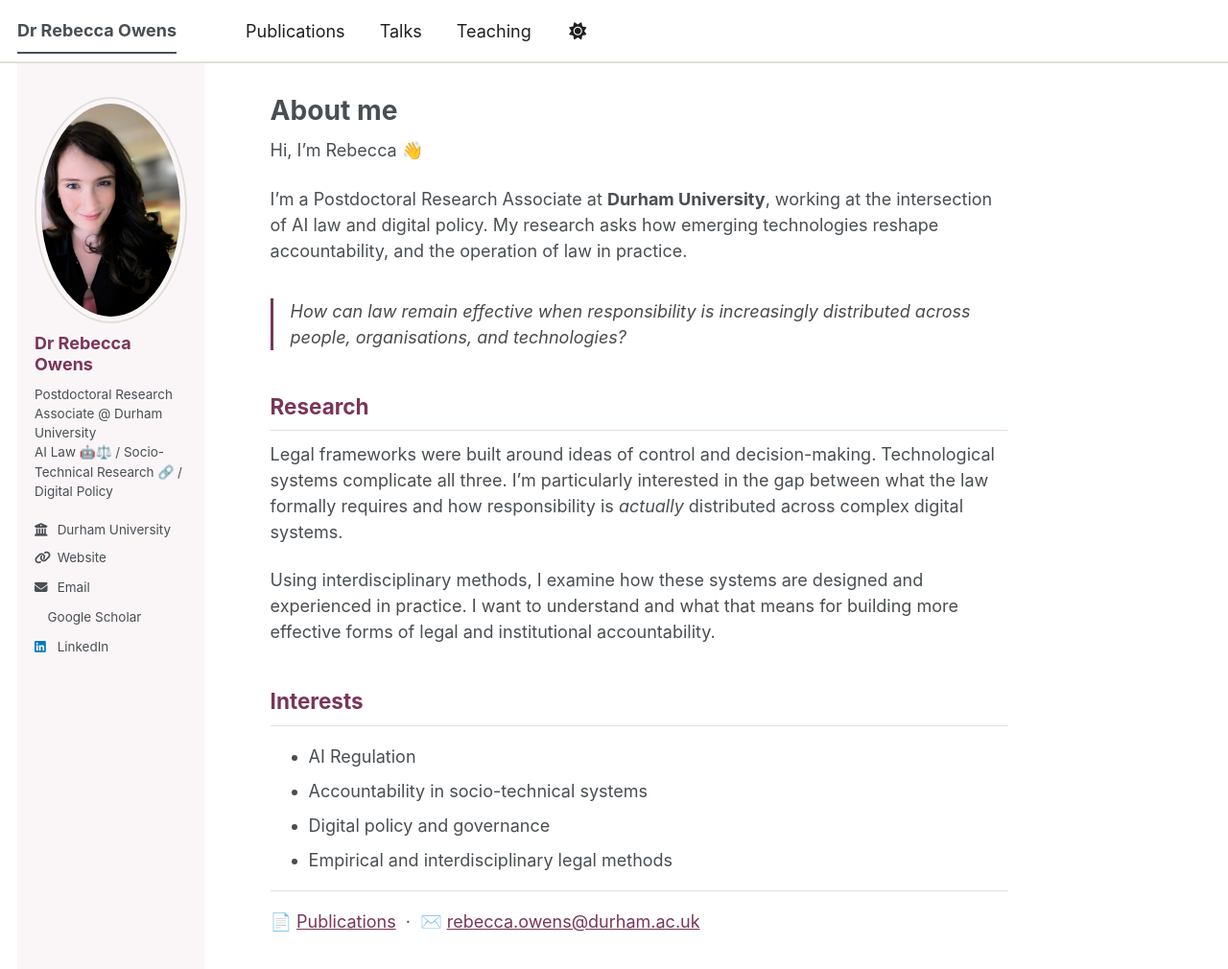
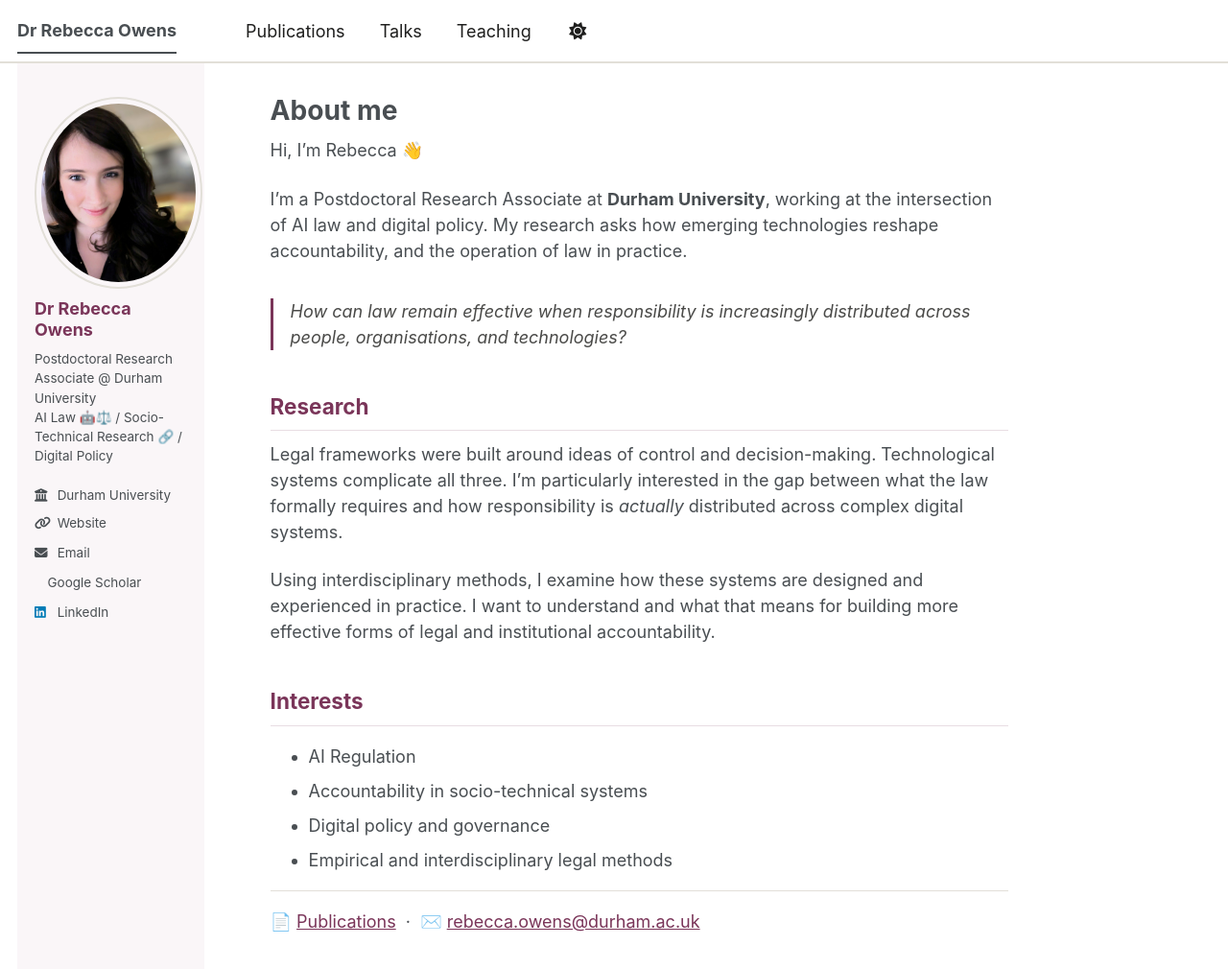
Before and after one commit to Rebecca-Owens/Rebecca-Owens.github.io, a Jekyll site: the page built from _pages/about.md, in a window 1280 px wide and 1152 px high. Shown: the top 1010 px of the window at 96% size. Built offline with Jekyll 4.4.1, drawn with Linux system fonts in a browser that asks for light colours; a style sheet for code colours, icons or effects is not loaded.

Commit message:
Style author avatar with specific dimensions and fit

```diff
--- a/_includes/head/custom.html
+++ b/_includes/head/custom.html
@@ -90,4 +90,11 @@ a.site-title {
   }
   .author__name { color: #7a3559; }
   .author__urls .fa, .author__urls .ai { color: #7a3559; }
+ .author__avatar img {
+  width: 200px;
+  height: 200px;
+  object-fit: cover;
+  object-position: center 30%;
+  border-radius: 50%;
+}
 </style>
```
